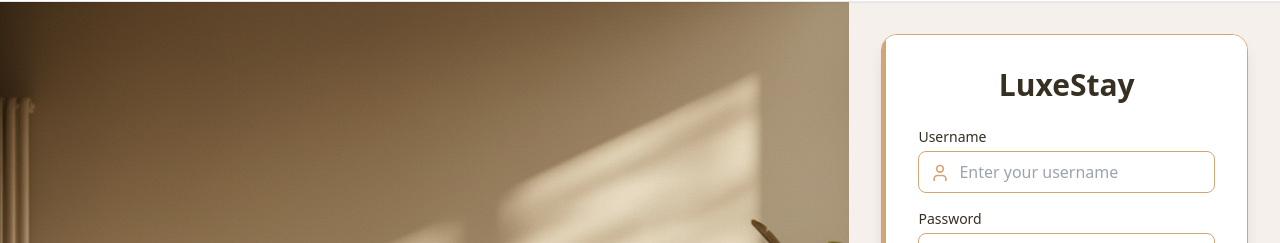
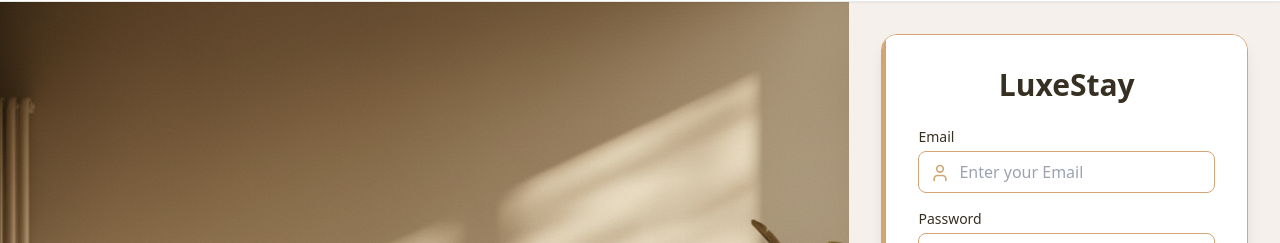
Before and after one commit to Eduard-K-A/webdev-finals-frontend, a React (Vite) app: page /Signin in a window 1280 px wide. Shown: the part 63-306 px from the top of the page. Built offline with nearby package versions, Linux system fonts and the light colour scheme; no server answers.

Commit message:
feat: remove username

```diff
--- a/src/pages/Login/SignIn.tsx
+++ b/src/pages/Login/SignIn.tsx
@@ -56,7 +56,7 @@
 );
 
 const SignIn: React.FC = () => {
-  const [username, setUsername] = useState("");
+  const [email, setEmail] = useState("");
   const [password, setPassword] = useState("");
   const [message, setMessage] = useState("");
   const [isSuccess, setIsSuccess] = useState(false);
@@ -68,7 +68,7 @@
 
     try {
       const apiBaseUrl = import.meta.env.VITE_API_BASE_URL || "http://localhost:5000";
-      const res = await axios.post(`${apiBaseUrl}/auth/login`, { username, password });
+      const res = await axios.post(`${apiBaseUrl}/auth/login`, { email, password });
 
       setIsSuccess(true);
       setMessage(res.data.message || "Log in successful!");
@@ -126,11 +126,11 @@
 
               <form onSubmit={handleSubmit} className="space-y-4">
                 <InputField
-                  label="Username"
+                  label="Email"
                   type="text"
-                  placeholder="Enter your username"
-                  value={username}
-                  onChange={(e) => setUsername(e.target.value)}
+                  placeholder="Enter your Email"
+                  value={email}
+                  onChange={(e) => setEmail(e.target.value)}
                   icon={<User className="w-5 h-5" />}
                 />
 
```
